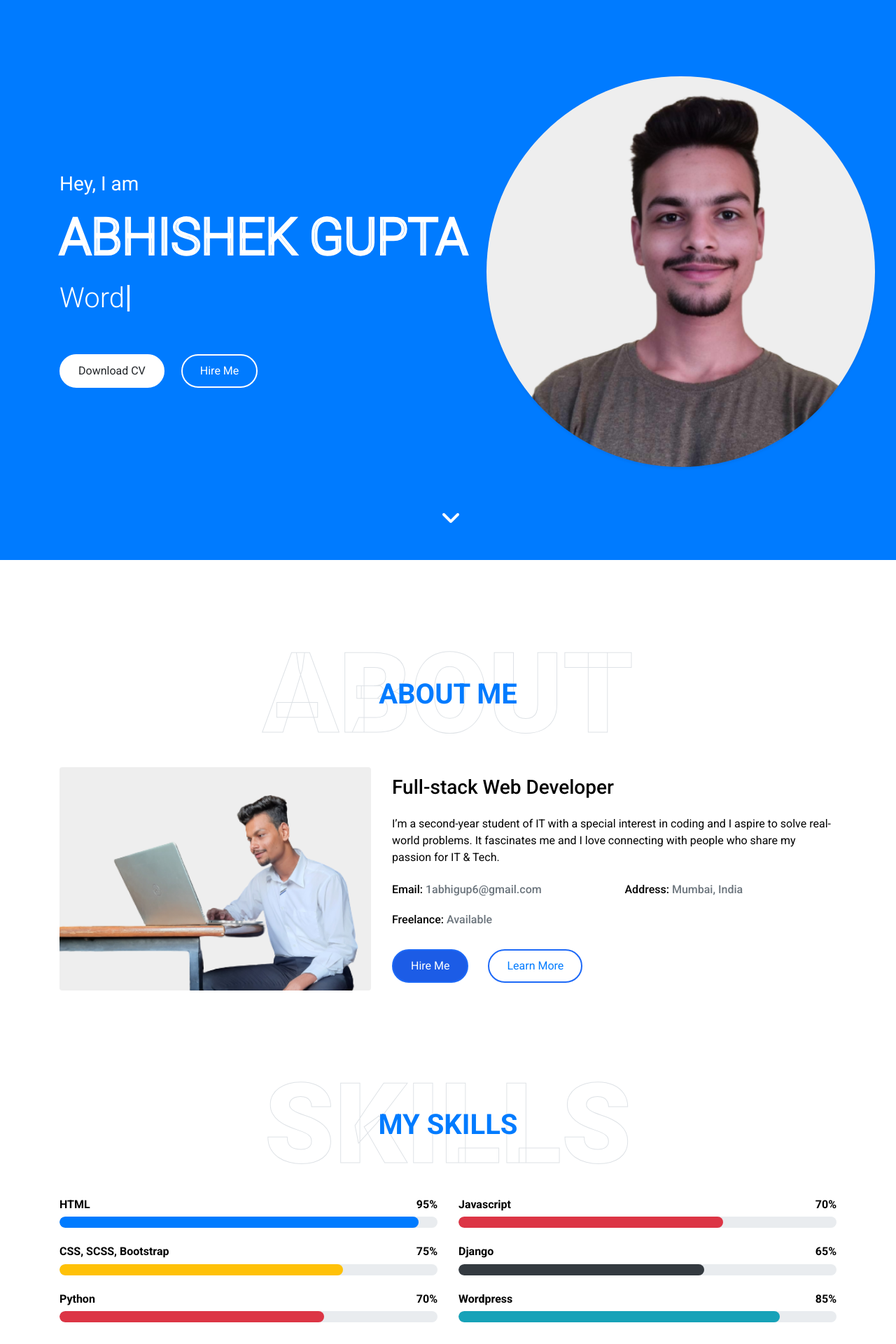
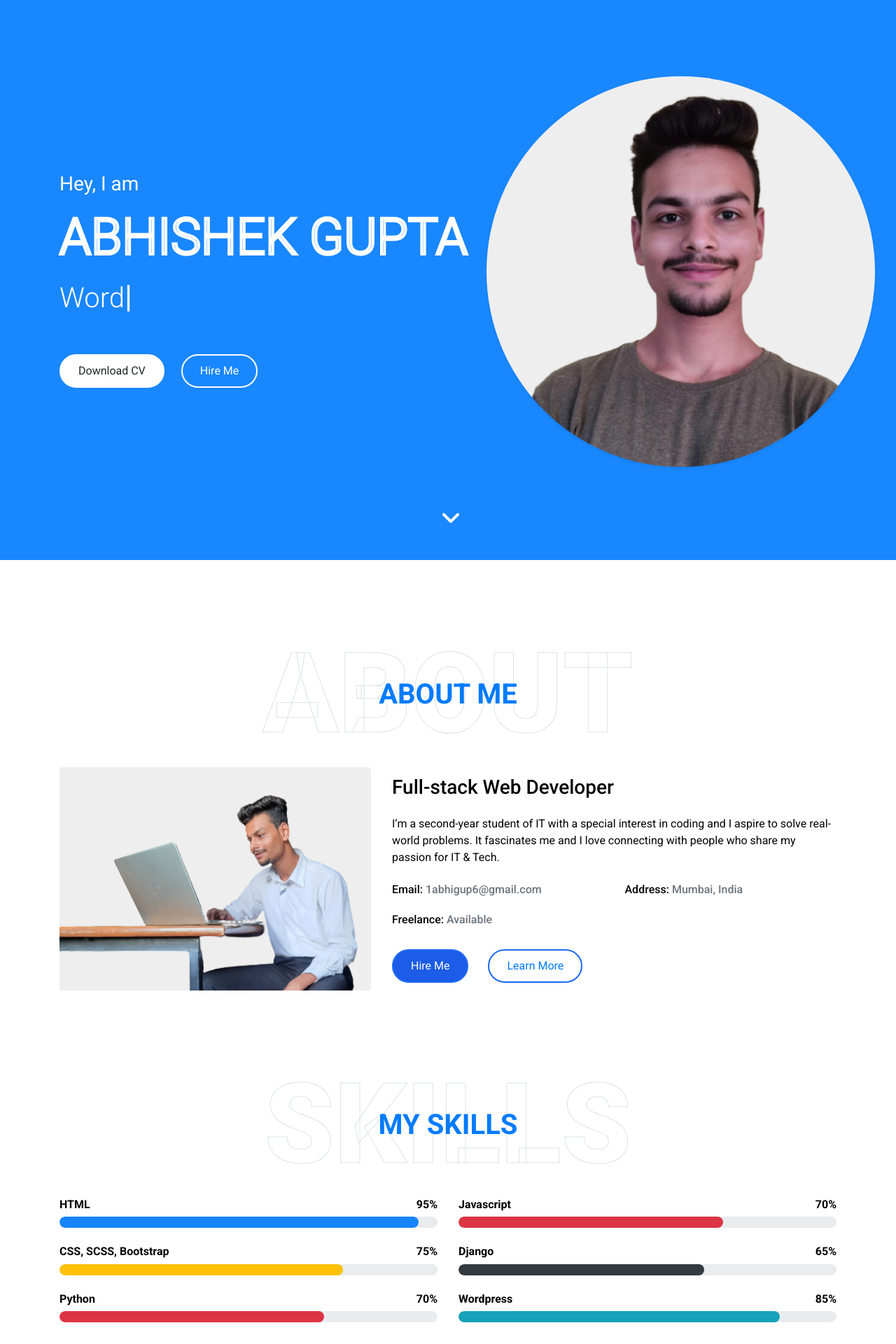
Before and after one commit to 1abhi6/abhifolio, a Django app: page / in a window 1280 px wide. Shown: the top 1920 px of the page at 70% size. Run offline with Django 4.2, Linux system fonts and the light colour scheme; data comes from the database, SQL or seed files in the repository; both versions use the stored data as it was after the commit; some libraries are stand-ins or nearby versions.

Commit message:
Made sime changes

```diff
--- a/static/css/style.css
+++ b/static/css/style.css
@@ -23,6 +23,10 @@ body {
   text-align: left;
   background-color: #ffffff;
   overflow-x: hidden;
+}
+
+.bg-primary {
+  background-color: rgb(0 123 255 / 90%) !important;
 }
 
 /* .mail-anchor{
@@ -148,6 +152,7 @@ p {
     font-weight: 300;
     line-height: 1.2;
   }
+
   .display-1 {
     font-size: 85px;
     font-weight: 1000;
@@ -166,6 +171,7 @@ p {
   #email {
     margin-top: 1rem;
   }
+
   .service-box {
     margin-left: 0px !important;
   }
```
Also changed, not shown: db.sqlite3.
